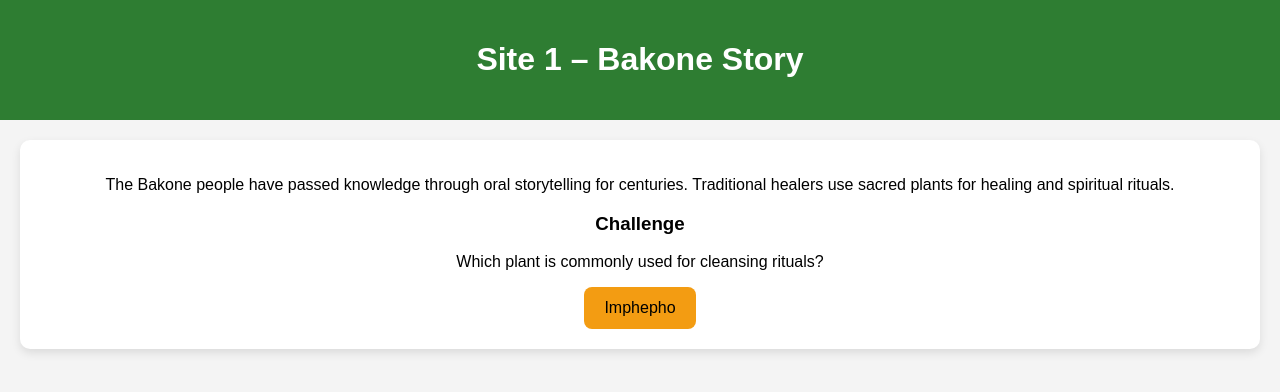
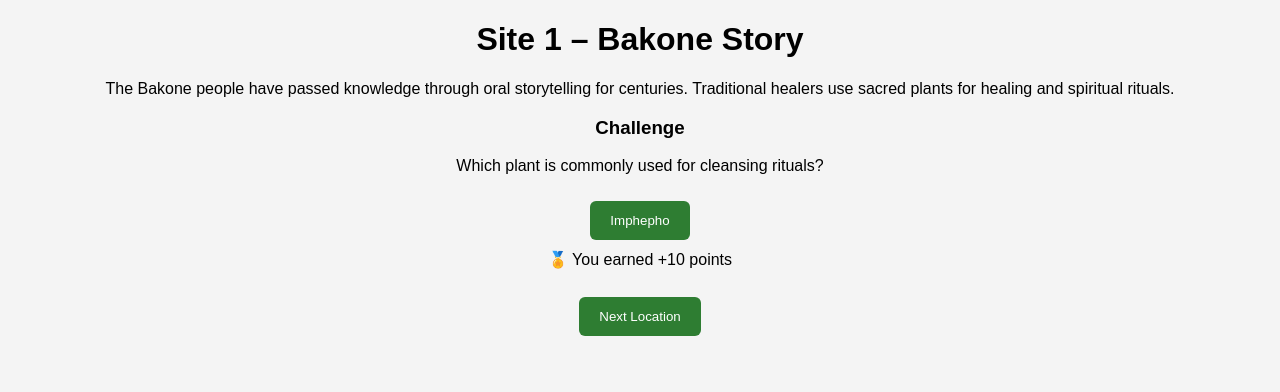
Before and after one commit to Socialite1/Zartour-Prototype-, a plain HTML site: page story1.html in a window 1280 px wide. Drawn offline with Linux system fonts and the light colour scheme.

Commit message:
Refactor CSS styles for improved design
Updated styles for body, header, button, and menu.

```diff
--- a/style.css
+++ b/style.css
@@ -1,33 +1,22 @@
 body{
 font-family:Arial;
+text-align:center;
 background:#f4f4f4;
-margin:0;
-text-align:center;
 }
 
-header{
-background:#2e7d32;
-color:white;
-padding:20px;
-}
-
-.card{
-background:white;
-padding:20px;
-margin:20px;
-border-radius:10px;
-box-shadow:0 4px 10px rgba(0,0,0,0.1);
+#map{
+height:500px;
 }
 
 button{
 padding:12px 20px;
-background:#f39c12;
+margin:10px;
+background:#2e7d32;
+color:white;
 border:none;
-border-radius:8px;
-font-size:16px;
-cursor:pointer;
+border-radius:6px;
 }
 
-.hidden{
-display:none;
+.menu{
+margin-top:40px;
 }
```
